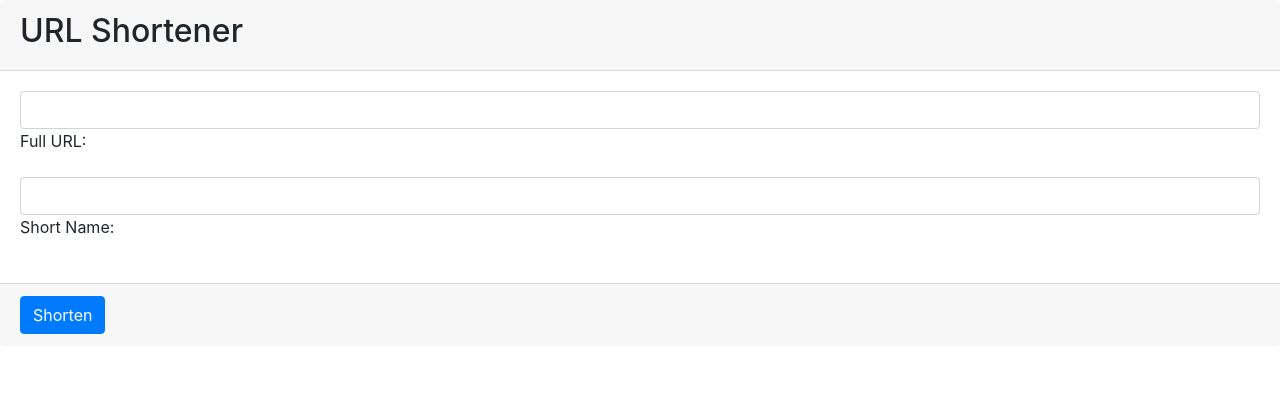
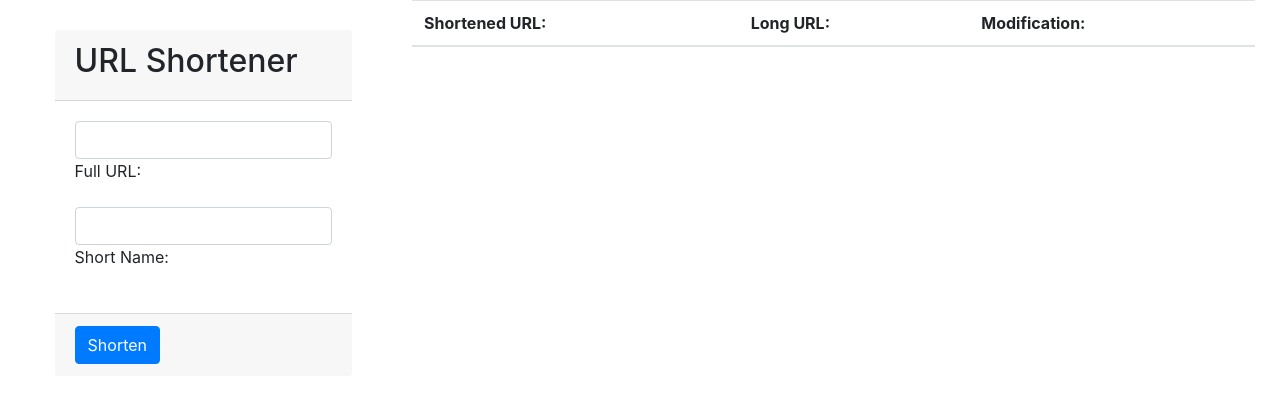
Before and after one commit to marmstrong-Dev/URL-Shortener, a Flask app: page / in a window 1280 px wide. Shown: the top 405 px of the page. Run offline with Flask 2, Linux system fonts and the light colour scheme; data that the repository does not hold is empty; some libraries are stand-ins or nearby versions.

Commit message:
Added Insert / Delete Methods

```diff
--- a/app.py
+++ b/app.py
@@ -1,4 +1,4 @@
-from flask import Flask, render_template, request, redirect, url_for, flash
+from flask import Flask
 import json
 import os.path
 import routes
@@ -6,10 +6,11 @@ import routes
 app = Flask(__name__, static_folder='public')
 app.secret_key = '#43fivikx'
 
-#Routes
+# Routes
 app.add_url_rule('/', view_func=routes.home)
 app.add_url_rule('/product', view_func=routes.product)
-
+app.add_url_rule('/product/addurl', view_func=routes.addurl, methods=['POST'])
+app.add_url_rule('/product/delurl', view_func=routes.delurl, methods=['POST'])
 
 #@app.route('/product', methods=['GET', 'POST'])
 #def product():
--- a/data.py
+++ b/data.py
@@ -4,12 +4,52 @@ from sqlite3 import Error
 
 dataFile = 'urls.db'
 
-class DataCon:
-    def table_creation():
-        conn = sqlite3.connect(dataFile)
 
-        cur = conn.cursor()
-        init_tables = 'CREATE TABLE IF NOT EXISTS urls (urlID INTEGER PRIMARY KEY AUTOINCREMENT, long TEXT, short TEXT);'
-        cur.execute(init_tables)
+def single_execute(query):
+    conn = sqlite3.connect(dataFile)
 
-        conn.close()
+    cur = conn.cursor()
+    cur.execute(query)
+
+    conn.commit()
+    conn.close()
+
+
+def lookup_execute(query):
+    results_list = []
+
+    conn = sqlite3.connect(dataFile)
+
+    cur = conn.cursor()
+    cur.execute(query)
+    rows = cur.fetchall()
+
+    for row in rows:
+        added = {"long": row[0], "short": row[1]}
+        results_list.append(added)
+
+    conn.close()
+    return results_list
+
+
+class ShortenedURL:
+    def __init__(self, long, short):
+        self.long = long
+        self.short = short
+
+    def check_exists(self):
+        check_query = f"SELECT short FROM urls WHERE short = '{self.short}';"
+        lookup_results = lookup_execute(check_query)
+
+        if lookup_results.len == 0:
+            return False
+        else:
+            return True
+
+    def add_url(self):
+        add_new = f"INSERT INTO urls(long, short) VALUES('{ self.long }', '{ self.short }');"
+        single_execute(add_new)
+
+    def del_url(self):
+        del_existing = f"DELETE FROM urls WHERE short = '{ self.short }' AND long = '{ self.long }';"
+        single_execute(del_existing)
--- a/public/css/styles.css
+++ b/public/css/styles.css
@@ -1,6 +1,12 @@
 * {
     margin: 0;
     padding: 0;
+}
+
+#urlForm {
+    width: 320px;
+    margin: 30px;
+    border: 0;
 }
 
 #resultsCard {
--- a/routes.py
+++ b/routes.py
@@ -1,13 +1,37 @@
-from flask import render_template, request, redirect, url_for, Blueprint
-from data import DataCon
+from flask import render_template, request, redirect, url_for
+from data import single_execute, lookup_execute, ShortenedURL
 
 
 def home():
-    initCreator = DataCon
-    initCreator.table_creation()
+    init_tables = 'CREATE TABLE IF NOT EXISTS urls (urlID INTEGER PRIMARY KEY AUTOINCREMENT, long TEXT, short TEXT);'
+    single_execute(init_tables)
 
-    return render_template('index.html')
+    lookup_query = 'SELECT long, short FROM urls;'
+    urls_list = lookup_execute(lookup_query)
 
-def product():
+    print(urls_list)
+    return render_template('index.html', urls=urls_list)
 
-    return render_template('product.html')
+
+def product(shorturl, longurl):
+    return render_template('product.html', short=shorturl, long=longurl)
+
+
+def addurl():
+    candidate = ShortenedURL(request.form['long'], request.form['short'])
+
+    if candidate.long is None and candidate.short is None:
+        return redirect(url_for('home'))
+    else:
+        candidate.add_url()
+        return render_template('product.html', short=candidate.short, long=candidate.long)
+
+
+def delurl():
+    candidate = ShortenedURL(request.form['long'], request.form['short'])
+
+    if candidate.check_exists:
+        candidate.del_url()
+        return redirect(url_for('home'))
+    else:
+        return redirect(url_for('home'))
--- a/templates/index.html
+++ b/templates/index.html
@@ -1,23 +1,19 @@
 {% extends 'layout.html' %}
 {% block title %}Home Page{% endblock %}
 {% block content %}
-<div>
-
-    <div>
+<div class="row justify-content-center">
+    <div class="card col-lg-3" id="urlForm">
         <div class="card-header">
             <h2>URL Shortener</h2>
-            {% for message in get_flashed_messages() %}
-            <h2>{{ message }}</h2>
-            {% endfor %}
         </div>
-        <form action="product" method="POST">
+        <form action="product/addurl" method="POST">
             <div class="card-body">
                 <div class="form-group">
-                    <input class="form-control" type="text" id="long" name="long">
+                    <input class="form-control" type="text" id="long" name="long" required>
                     <label for="long">Full URL: </label>
                 </div>
                 <div class="form-group">
-                    <input class="form-control" type="text" id="short" name="short">
+                    <input class="form-control" type="text" id="short" name="short" required>
                     <label for="short">Short Name: </label>
                 </div>
             </div>
@@ -25,6 +21,32 @@
                 <button type="submit" class="btn btn-primary">Shorten</button>
             </div>
         </form>
+    </div><br/>
+    <div class="col-lg-8">
+        <table class="table table-hover">
+            <thead>
+                <tr>
+                    <th>Shortened URL: </th>
+                    <th>Long URL: </th>
+                    <th>Modification: </th>
+                </tr>
+            </thead>
+            <tbody>
+                {% for url in urls %}
+                <tr>
+                    <td>{{ url.short }}</td>
+                    <td>{{ url.long }}</td>
+                    <td>
+                        <form method="POST" action="product/delurl">
+                            <input type="hidden" name="long" value="{{ url.long }}">
+                            <input type="hidden" name="short" value="{{ url.short }}">
+                            <button type="submit" class="btn btn-primary">Delete</button>
+                        </form>
+                    </td>
+                </tr>
+                {% endfor %}
+            </tbody>
+        </table>
     </div>
 </div>
 {% endblock %}
```
Also changed, not shown: README.md (added).
